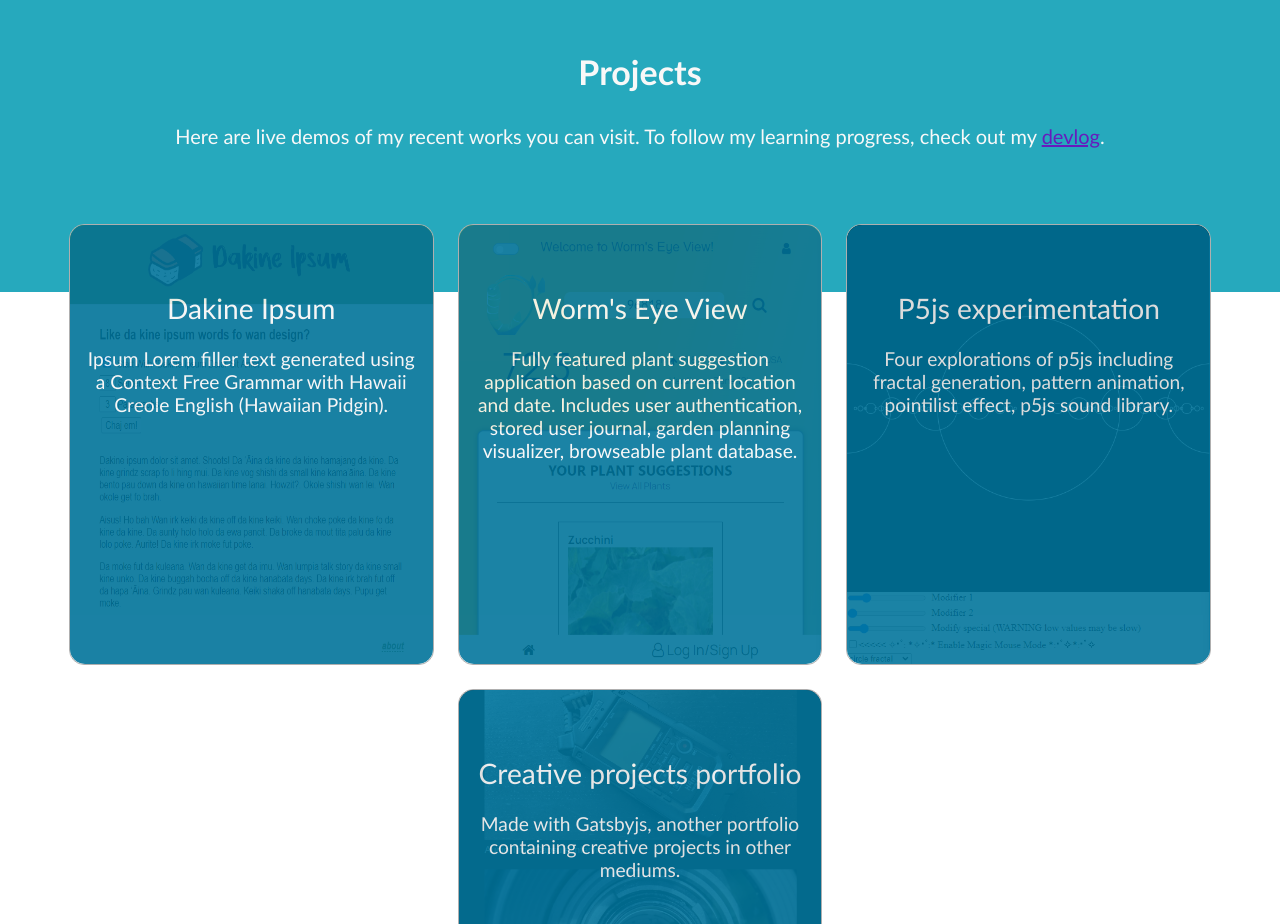
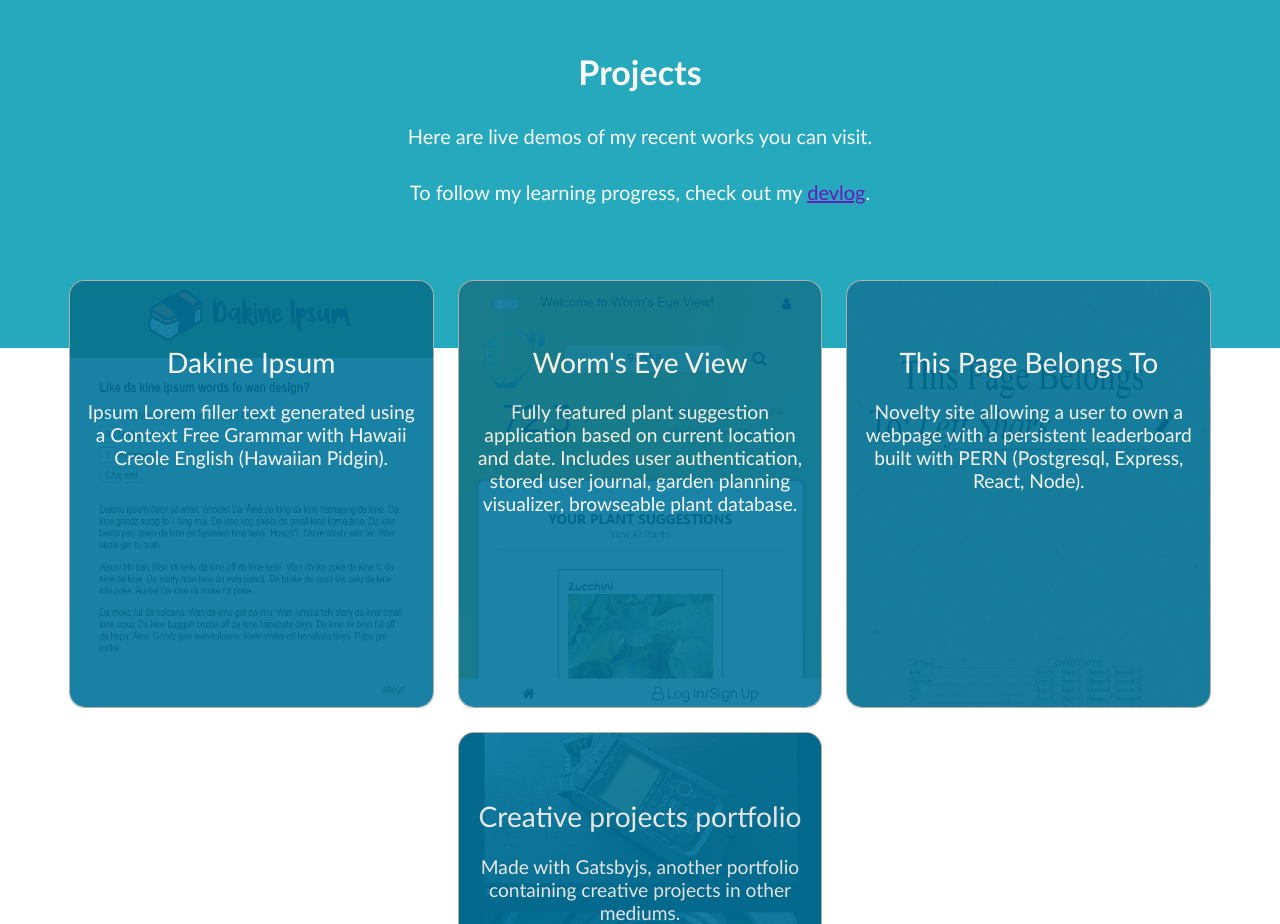
Before and after one commit to kevin-lambda/kevin-lambda.github.io, a React (Create React App) app: page / in a window 1280 px wide. Shown: the part 2180-3104 px from the top of the page. Built offline with nearby package versions, Linux system fonts and the light colour scheme.

Commit message:
project 5 update

```diff
--- a/src/assets/index.js
+++ b/src/assets/index.js
@@ -15,6 +15,7 @@ import logo_react from "./logo-react.png"
 import email from "./email.png"
 import linkedin from "./linkedin.png"
 import github from "./github.png"
+import p6 from "./p6.jpg"
 
 const IMAGES = {
   logo,
@@ -30,6 +31,7 @@ const IMAGES = {
   p2,
   p3,
   p4,
+  p6,
   logo_react,
   email,
   linkedin,
--- a/src/components/Body.js
+++ b/src/components/Body.js
@@ -105,8 +105,9 @@ function Body() {
       <section className="body-projects-heading">
         <h1 className="about1">Projects</h1>
         <h2 className="about2">
-          Here are live demos of my recent works you can visit. To follow my
-          learning progress, check out my{" "}
+          Here are live demos of my recent works you can visit.
+          <h2 class="about2">
+            To follow my learning progress, check out my{" "}
             <a
               className="about2-link"
               href="https://github.com/kevin-lambda/kevin-lambda/blob/main/Project_history.md"
@@ -114,6 +115,7 @@ function Body() {
               devlog
             </a>
             .
+          </h2>
         </h2>
       </section>
       <section className="body-projects">
@@ -155,17 +157,18 @@ function Body() {
           </a>
 
           <a
-            href="https://kevin-lambda.github.io/p5-async-week-project/testWithExtension/index.html"
+            href="https://this-belongs-to.onrender.com/"
             className="single-item-image"
           >
             <div className="project-card-container">
-              <img src={IMAGES.p2} alt="project 2: p5js" />
+              <img src={IMAGES.p6} alt="project 5" />
 
               <div className="overlay">
-                <div className="overlay-text-title">P5js experimentation</div>
+                <div className="overlay-text-title">This Page Belongs To</div>
                 <div className="overlay-text">
-                  Four explorations of p5js including fractal generation,
-                  pattern animation, pointilist effect, p5js sound library.
+                  Novelty site allowing a user to own a webpage with a
+                  persistent leaderboard built with PERN (Postgresql, Express,
+                  React, Node).
                 </div>
               </div>
             </div>
```
Also changed, not shown: src/assets/p6.jpg (added). Lines whose indentation alone changed are shown as unchanged.
